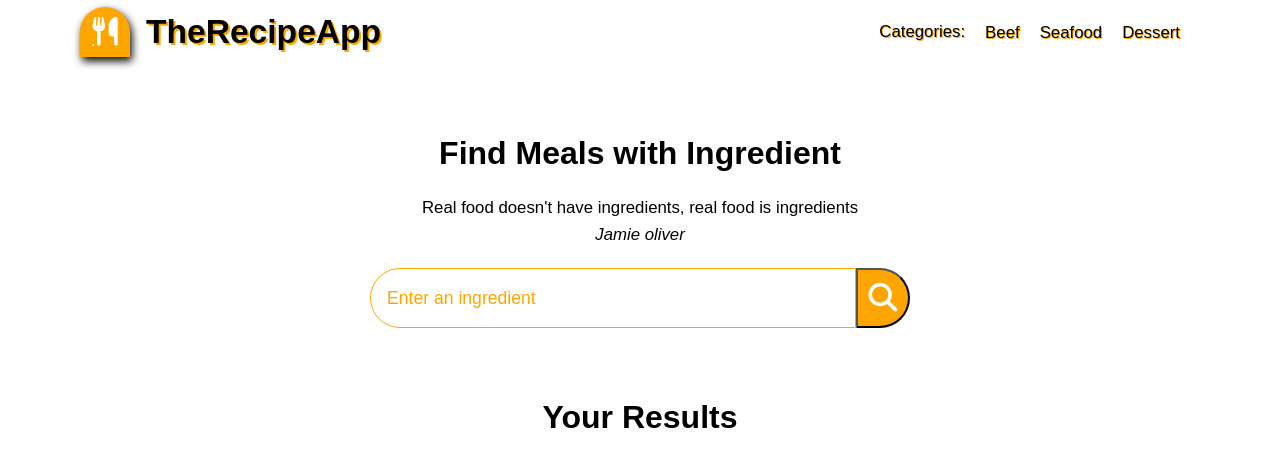
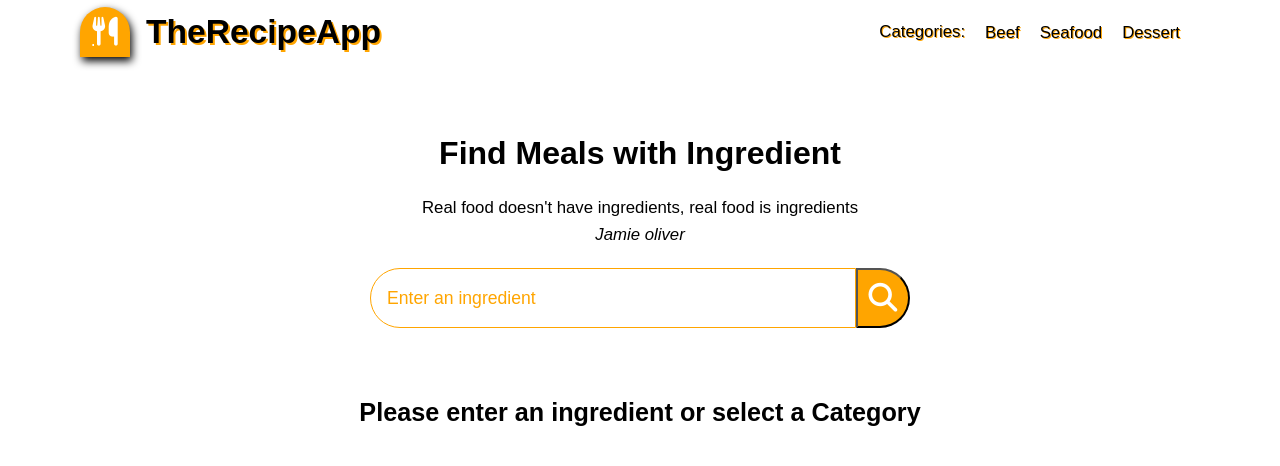
Before and after one commit to Botlhale-Setou/Recipe-App, a website built with webpack: page src/index.html in a window 1280 px wide. Built offline with nearby package versions, Linux system fonts and the light colour scheme; files whose address does not match are found by name.

Commit message:
added onload event

```diff
--- a/src/index.html
+++ b/src/index.html
@@ -63,7 +63,10 @@
           </div>
         </div>
         <div class="meal-result">
-          <h2 class="title">Your Results</h2>
+          <h2 class="title" id="yourResult">Your Results</h2>
+          <h2 class="initialMessage">
+            Please enter an ingredient or select a Category
+          </h2>
           <div id="meal"></div>
         </div>
 
--- a/src/index.js
+++ b/src/index.js
@@ -21,6 +21,15 @@ const catUrl = `${foodBase}filter.php?c=`;
 const ingUrl = `${foodBase}filter.php?i=`;
 const appId = "No6xjeOV6L9eg8TkvJgU";
 const baseLink = `https://us-central1-involvement-api.cloudfunctions.net/capstoneApi/apps/No6xjeOV6L9eg8TkvJgU`;
+
+// window.onload = () => {
+//   document.querySelector(".title").style.display = "none";
+//   document.querySelector(".initialMessage").style.display = "block";
+// };
+window.addEventListener("DOMContentLoaded", () => {
+  document.querySelector("#yourResult").style.display = "none";
+  document.querySelector(".initialMessage").style.display = "block";
+});
 
 const getMealList = async (url, term) => {
   // let searchInputText = document.getElementById("search-input").value.trim();
@@ -64,6 +73,9 @@ const getMealList = async (url, term) => {
     let id = meal.dataset.id;
     likeCount(id);
   });
+
+  document.querySelector("#yourResult").style.display = "block";
+  document.querySelector(".initialMessage").style.display = "none";
 };
 
 // search button
```
